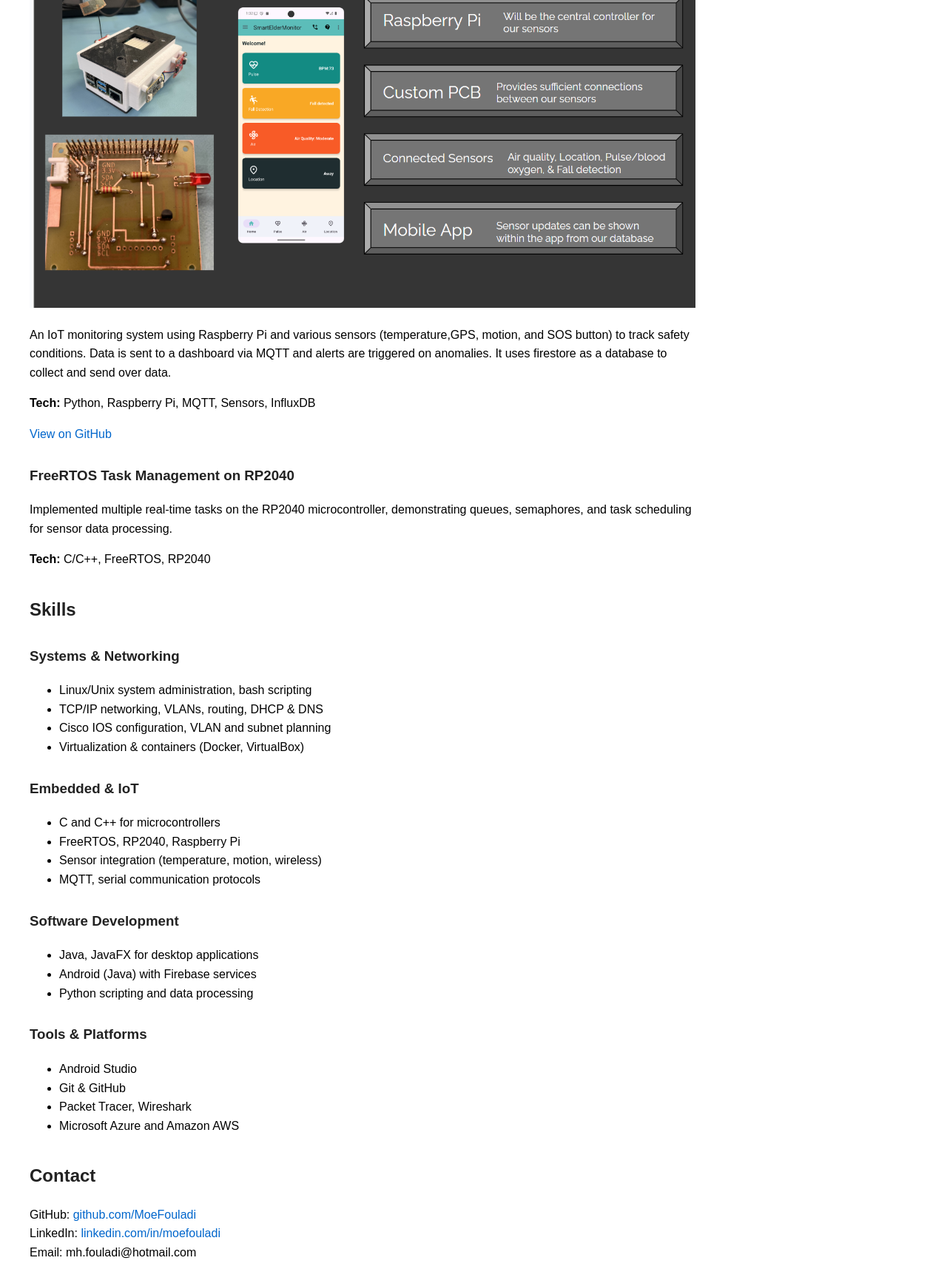
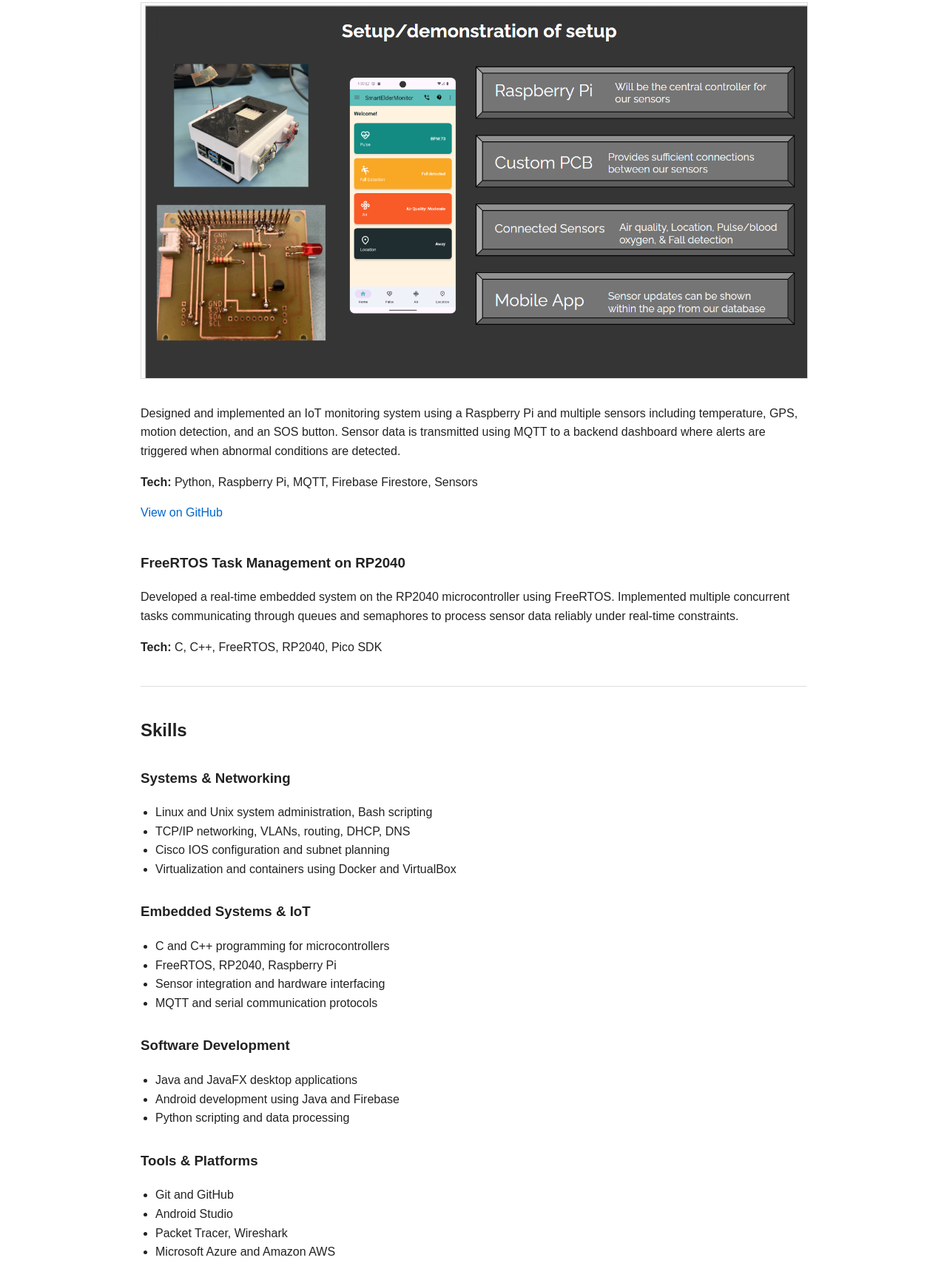
Before and after one commit to MoeFouladi/MoeFouladi.github.io, a plain HTML site: page index.html in a window 1280 px wide. Shown: the part 1082-2797 px from the top of the page at 74% size. Drawn offline with Linux system fonts and the light colour scheme.

Commit message:
Update index.html

```diff
--- a/index.html
+++ b/index.html
@@ -2,82 +2,178 @@
 <html lang="en">
 <head>
   <meta charset="UTF-8">
-  <title>Moe Fouladi | Systems & Networking Engineer</title>
+  <title>Moe Fouladi | Systems & Networking Engineer</title>
   <meta name="viewport" content="width=device-width, initial-scale=1.0">
+
   <style>
-    body { font-family: Arial, sans-serif; margin: 40px; max-width: 900px; line-height: 1.6; }
-    h1, h2, h3 { color: #222; margin-top: 1.5em; }
-    .project { margin-bottom: 1.5em; }
-    .tagline { font-size: 1.2em; font-style: italic; margin-bottom: 1em; color: #555; }
-    a { color: #0066cc; text-decoration: none; }
-    a:hover { text-decoration: underline; }
+    body {
+      font-family: Arial, sans-serif;
+      margin: 40px auto;
+      max-width: 900px;
+      line-height: 1.6;
+      color: #222;
+    }
+
+    h1, h2, h3 {
+      margin-top: 1.6em;
+      color: #222;
+    }
+
+    h1 {
+      margin-top: 0;
+    }
+
+    .tagline {
+      font-size: 1.15em;
+      font-style: italic;
+      color: #555;
+      margin-bottom: 1.2em;
+    }
+
+    .project {
+      margin-bottom: 2.5em;
+    }
+
+    img {
+      max-width: 100%;
+      height: auto;
+      margin: 10px 0;
+      border: 1px solid #ddd;
+    }
+
+    hr {
+      border: none;
+      border-top: 1px solid #ddd;
+      margin: 2.5em 0;
+    }
+
+    ul {
+      padding-left: 20px;
+    }
+
+    a {
+      color: #0066cc;
+      text-decoration: none;
+    }
+
+    a:hover {
+      text-decoration: underline;
+    }
   </style>
 </head>
+
 <body>
 
-<h1>Moe Fouladi</h1>
-<p class="tagline">Computer Engineering Technology student with hands-on experience in system administration, networking, and embedded systems. Completed two IT co-ops at Multimatic and Kinectrics, managing enterprise systems, servers, and automation environments. Graduating in Fall 2025 and seeking a full-time role in computer industry or IT. </p>
+<h1>Moe Fouladi</h1>
 
-<p>I have completed my Computer Engineering Technology program and have built projects across the systems stack—from low‑level C socket servers and FreeRTOS tasks to IoT sensor networks and Java/Android applications.
-I enjoy solving real‑world problems, configuring networks, and can say I understanding how software and hardware interact.</p>
+<p class="tagline">
+Computer Engineering Technology graduate with hands-on experience in system administration,
+networking, and embedded systems. Completed two IT co-ops at Multimatic and Kinectrics,
+supporting enterprise infrastructure, servers, and automation environments.
+Graduating Fall 2025 and seeking a full-time role in IT, systems, or networking.
+</p>
+
+<p>
+I have completed the Computer Engineering Technology program and built projects across the
+systems stack, ranging from low-level C socket servers and FreeRTOS task-based embedded systems
+to IoT sensor networks and Java and Android applications.
+I enjoy solving real-world technical problems and working at the intersection of software,
+hardware, and networked systems.
+</p>
+
+<hr>
+
 <h2>Selected Projects</h2>
-
 
 <div class="project">
   <h3>Smart Elder Monitor IoT System</h3>
-<img src="images/SEM.png" alt="Smart Elder Monitor Architecture" style="max-width:100%; height:auto;">
-<img src="images/SEM2.png" alt="Smart Elder Monitor Dashboard" style="max-width:100%; height:auto;">
 
-  <p>An IoT monitoring system using Raspberry Pi and various sensors (temperature,GPS, motion, and SOS button) to track safety conditions.  Data is sent to a dashboard via MQTT and alerts are triggered on anomalies.  It uses firestore as a database to collect and send over data.</p>
-  <p><strong>Tech:</strong> Python, Raspberry Pi, MQTT, Sensors, InfluxDB</p>
-  <a href="https://github.com/EricSorokan8430/SmartElderMonitor">View on GitHub</a>
+  <img src="images/SEM.png" alt="Smart Elder Monitor system architecture diagram">
+  <img src="images/SEM2.png" alt="Smart Elder Monitor dashboard interface">
+
+  <p>
+  Designed and implemented an IoT monitoring system using a Raspberry Pi and multiple sensors
+  including temperature, GPS, motion detection, and an SOS button.
+  Sensor data is transmitted using MQTT to a backend dashboard where alerts are triggered
+  when abnormal conditions are detected.
+  </p>
+
+  <p>
+  <strong>Tech:</strong> Python, Raspberry Pi, MQTT, Firebase Firestore, Sensors
+  </p>
+
+  <p>
+  <a href="https://github.com/EricSorokan8430/SmartElderMonitor" target="_blank">
+  View on GitHub
+  </a>
+  </p>
 </div>
+
 <div class="project">
   <h3>FreeRTOS Task Management on RP2040</h3>
-  <p>Implemented multiple real‑time tasks on the RP2040 microcontroller, demonstrating queues, semaphores, and task scheduling for sensor data processing.</p>
-  <p><strong>Tech:</strong> C/C++, FreeRTOS, RP2040</p>
 
+  <p>
+  Developed a real-time embedded system on the RP2040 microcontroller using FreeRTOS.
+  Implemented multiple concurrent tasks communicating through queues and semaphores
+  to process sensor data reliably under real-time constraints.
+  </p>
+
+  <p>
+  <strong>Tech:</strong> C, C++, FreeRTOS, RP2040, Pico SDK
+  </p>
 </div>
 
+<hr>
 
 <h2>Skills</h2>
 
 <h3>Systems & Networking</h3>
 <ul>
-  <li>Linux/Unix system administration, bash scripting</li>
-  <li>TCP/IP networking, VLANs, routing, DHCP & DNS</li>
-  <li>Cisco IOS configuration, VLAN and subnet planning</li>
-  <li>Virtualization & containers (Docker, VirtualBox)</li>
+  <li>Linux and Unix system administration, Bash scripting</li>
+  <li>TCP/IP networking, VLANs, routing, DHCP, DNS</li>
+  <li>Cisco IOS configuration and subnet planning</li>
+  <li>Virtualization and containers using Docker and VirtualBox</li>
 </ul>
 
-<h3>Embedded & IoT</h3>
+<h3>Embedded Systems & IoT</h3>
 <ul>
-  <li>C and C++ for microcontrollers</li>
-  <li>FreeRTOS, RP2040, Raspberry Pi</li>
-  <li>Sensor integration (temperature, motion, wireless)</li>
-  <li>MQTT, serial communication protocols</li>
+  <li>C and C++ programming for microcontrollers</li>
+  <li>FreeRTOS, RP2040, Raspberry Pi</li>
+  <li>Sensor integration and hardware interfacing</li>
+  <li>MQTT and serial communication protocols</li>
 </ul>
 
 <h3>Software Development</h3>
 <ul>
-  <li>Java, JavaFX for desktop applications</li>
-  <li>Android (Java) with Firebase services</li>
+  <li>Java and JavaFX desktop applications</li>
+  <li>Android development using Java and Firebase</li>
   <li>Python scripting and data processing</li>
 </ul>
 
 <h3>Tools & Platforms</h3>
 <ul>
+  <li>Git and GitHub</li>
   <li>Android Studio</li>
-  <li>Git & GitHub</li>
   <li>Packet Tracer, Wireshark</li>
   <li>Microsoft Azure and Amazon AWS</li>
+</ul>
 
-</ul>
+<hr>
+
 <h2>Contact</h2>
+
 <p>
-  GitHub: <a href="https://github.com/MoeFouladi">github.com/MoeFouladi</a><br>
-  LinkedIn: <a href="https://www.linkedin.com/in/moefouladi/">linkedin.com/in/moefouladi</a><br>
-  Email: mh.fouladi@hotmail.com
+GitHub:
+<a href="https://github.com/MoeFouladi" target="_blank">
+github.com/MoeFouladi
+</a><br>
+
+LinkedIn:
+<a href="https://www.linkedin.com/in/moefouladi/" target="_blank">
+linkedin.com/in/moefouladi
+</a><br>
+
+Email: mh.fouladi@hotmail.com
 </p>
 
 </body>
```
